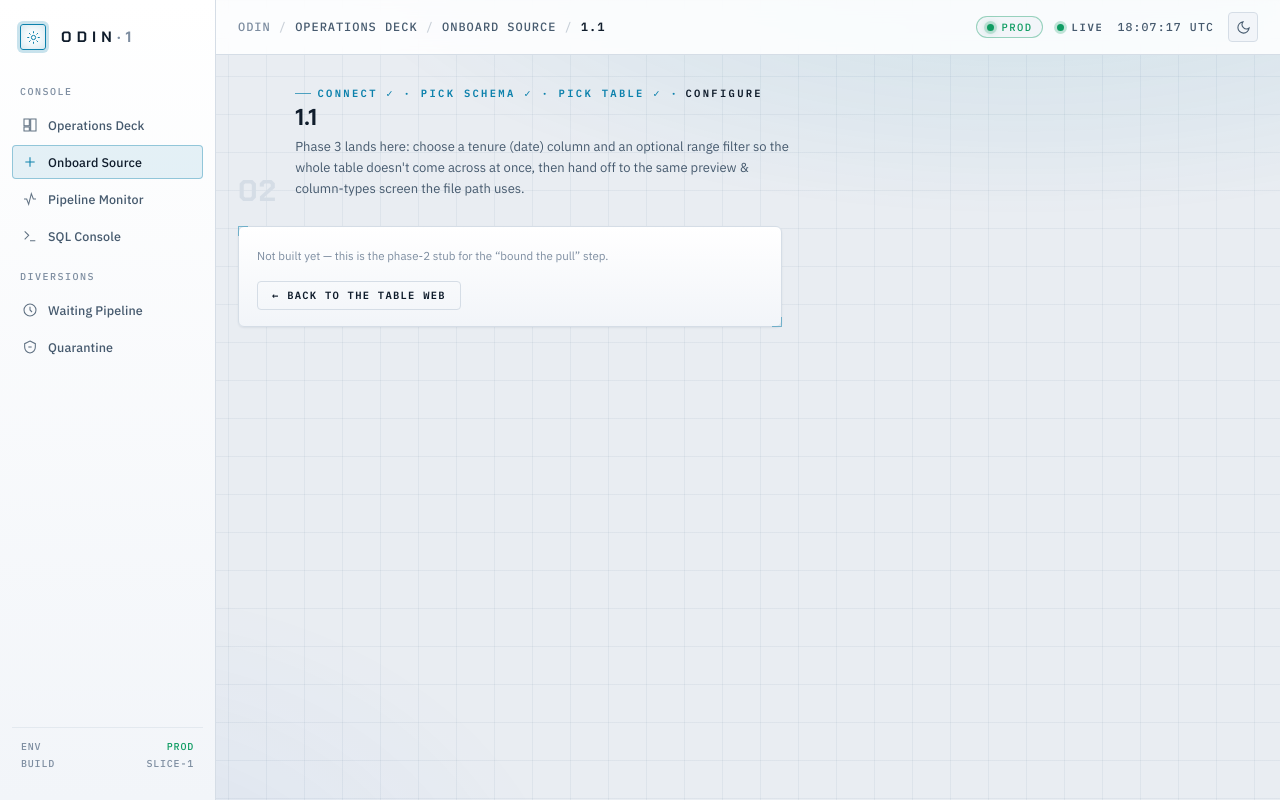
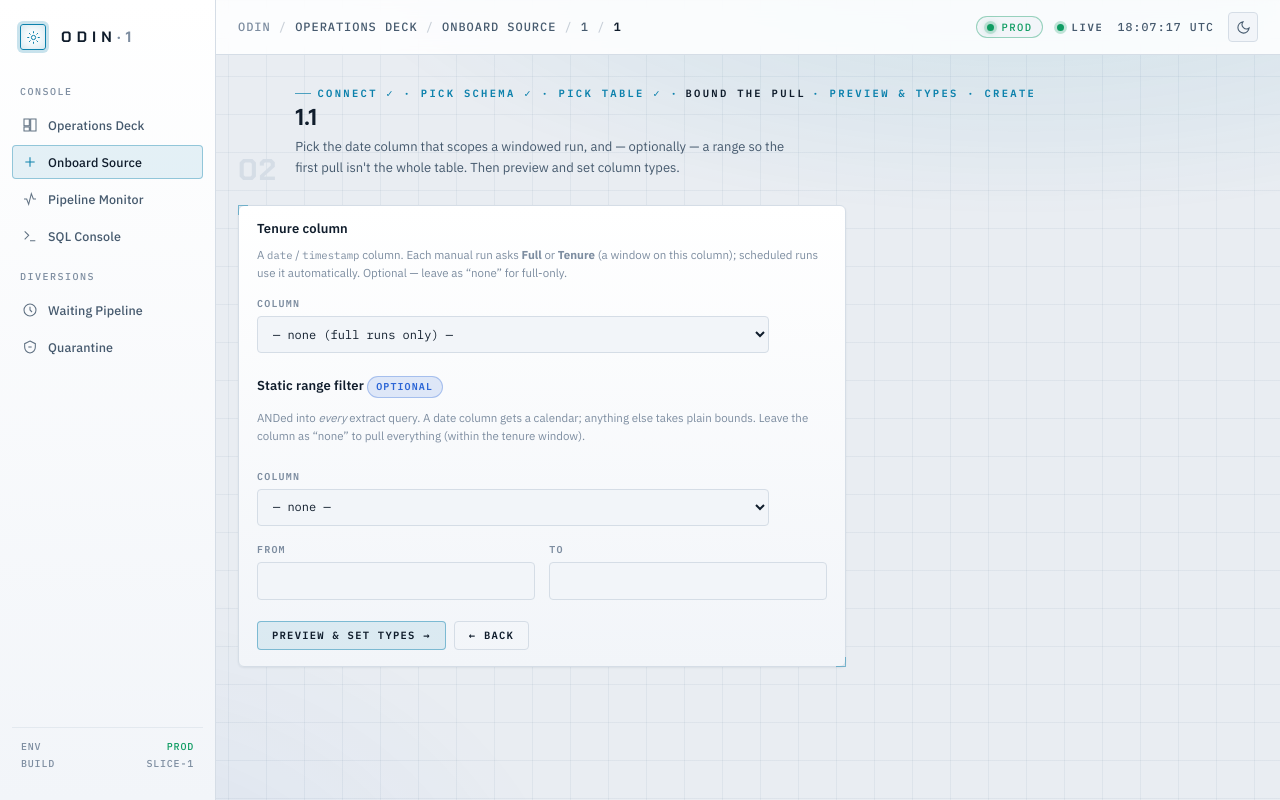
Before and after one commit to muhammadshamyl/odin, a FastAPI app: page /onboard/rdbms/1/1/1/configure in a window 1280 px wide. Run offline with FastAPI, Linux system fonts and the light colour scheme; some libraries are stand-ins or nearby versions.

Commit message:
RDBMS source onboarding — phase 3: bound-the-pull + create
- sql/007_rdbms_registry.sql — registry_rdbms_source sidecar (connection,
  source schema/table, tenure_column, static_filter jsonb; FK + ON DELETE
  CASCADE to registry_tables).
- connectors/rdbms.py — token_for (pg data_type -> odin cast token),
  column_tokens, date_columns, _static_where (safe {column,pg_type,from,to}
  range), sample_rows (dict rows for preview.html, filter applied).
- registry.py — extracted the shared onboard body into _onboard;
  onboard_file_source + onboard_rdbms_source (src_type 'RDBMS', writes the
  sidecar). New reserved-column guard (batch_id / load_date / … / nk) on BOTH
  paths. get_rdbms_source().
- web/app.py — /configure screen (tenure column + optional static range,
  calendar for date columns), POST /preview (LIMIT 200 sample -> existing
  preview.html with types pre-filled from the source), onboard_create branches
  to the RDBMS path via structured hidden fields (no fragile JSON-in-attr).
- templates — rdbms_configure.html (real), preview.html made dual-path.

Verified end-to-end against local Postgres: configure -> preview (types
pre-filled: int/date/boolean) -> create; sidecar + source_type=RDBMS + physical
production table built with real types when the form submits the selects.
Reserved-name and duplicate-target errors re-render the preview. CSV path
regression green.

Next: phase 4 — batched extract to CSV + Full/Tenure run prompt.

Co-Authored-By: Claude Sonnet 5 <noreply@anthropic.com>
Claude-Session: https://claude.ai/code/session_01URjTG3DLY99DhZYxoF8wBm

```diff
--- /dev/null
+++ b/sql/007_rdbms_registry.sql
@@ -0,0 +1,20 @@
+-- Slice 2, phase 3 — per-table RDBMS source metadata, sidecar to registry_tables.
+--
+-- Which stored connection + source schema/table a pipeline pulls from, the date
+-- column used for Full/Tenure runs, and an optional static range filter that is
+-- ANDed into every extract query so a huge table doesn't come across whole.
+
+CREATE TABLE IF NOT EXISTS registry_rdbms_source (
+    source_id      text NOT NULL,
+    table_name     text NOT NULL,
+    connection_id  text NOT NULL REFERENCES secret.rdbms_connection(connection_id),
+    source_schema  text NOT NULL,
+    source_table   text NOT NULL,
+    tenure_column  text,                       -- date/timestamp col for windowed runs
+    static_filter  jsonb,                      -- {column, pg_type, from, to}
+    created_at     timestamptz NOT NULL DEFAULT now(),
+
+    PRIMARY KEY (source_id, table_name),
+    FOREIGN KEY (source_id, table_name)
+        REFERENCES registry_tables(source_id, table_name) ON DELETE CASCADE
+);
--- a/src/odin/web/app.py
+++ b/src/odin/web/app.py
@@ -480,7 +480,6 @@ def onboard_preview(request: Request, f: str):
 @app.post("/onboard/create")
 async def onboard_create(
     request: Request,
-    f: str = Form(...),
     name: str = Form(...),
     table: str = Form(...),
     load_type: str = Form(...),
@@ -488,9 +487,30 @@ async def onboard_create(
     recurrence: str = Form("ONE_TIME"),
     owner: str = Form(""),
     run_now: str = Form(""),
+    f: str = Form(""),
+    rdbms_cid: str = Form(""),
+    rdbms_schema: str = Form(""),
+    rdbms_table: str = Form(""),
+    rdbms_tenure: str = Form(""),
+    rdbms_fcol: str = Form(""),
+    rdbms_fpgtype: str = Form(""),
+    rdbms_ffrom: str = Form(""),
+    rdbms_fto: str = Form(""),
 ):
+    if rdbms_cid:
+        sf = None
+        if rdbms_fcol and (rdbms_ffrom.strip() or rdbms_fto.strip()):
+            sf = {"column": rdbms_fcol, "pg_type": rdbms_fpgtype or "text",
+                  "from": rdbms_ffrom.strip(), "to": rdbms_fto.strip()}
+        return await _onboard_create_rdbms(
+            request, name=name, table=table, load_type=load_type,
+            existence_column=existence_column, recurrence=recurrence, owner=owner,
+            cid=rdbms_cid, schema=rdbms_schema, src_table=rdbms_table,
+            tenure=rdbms_tenure, static_filter=sf,
+        )
+
     path = settings.upload_dir / f
-    if not path.is_file():
+    if not f or not path.is_file():
         return _redirect("/onboard", msg="error: upload not found, try again")
     header = fc.read_header(path)
     fmt = fc.detect_format(path)
@@ -515,6 +535,43 @@ async def onboard_create(
                     file=str(path), triggered_by="onboarding")
         return _redirect(dest, msg="Pipeline created — first run started")
     return _redirect(dest, msg="Pipeline created")
+
+
+async def _onboard_create_rdbms(request, *, name, table, load_type, existence_column,
+                                recurrence, owner, cid, schema, src_table, tenure,
+                                static_filter):
+    if rdbms.connection_meta(cid) is None:
+        return _redirect("/onboard", msg="error: that connection expired — reconnect")
+    try:
+        header = [c["name"] for c in rdbms.columns(cid, schema, src_table)]
+    except rdbms.RdbmsError as exc:
+        return _redirect("/onboard", msg=f"error: {exc}")
+    column_types, required = await _column_types_from_form(request, header)
+    natural_key = await _natural_key_from_form(request, header)
+    try:
+        cfg = registry.onboard_rdbms_source(
+            source_name=name, table_name=table, columns=header,
+            load_type=load_type, existence_check_column=(existence_column or None),
+            load_recurrence=recurrence, owner=(owner or None),
+            column_types=column_types, required=required, natural_key=natural_key,
+            connection_id=cid, source_schema=schema, source_table=src_table,
+            tenure_column=(tenure or None), static_filter=static_filter,
+        )
+    except registry.RegistryError as exc:
+        try:
+            hdr, rows = rdbms.sample_rows(cid, schema, src_table, limit=50,
+                                         static_filter=static_filter)
+        except rdbms.RdbmsError:
+            hdr, rows = header, []
+        return _render(request, "preview.html", error=str(exc),
+                       fmt=f"RDBMS · {schema}.{src_table}", header=hdr, rows=rows,
+                       cast_labels=casts.LABELS,
+                       col_types=rdbms.column_tokens(cid, schema, src_table),
+                       rdbms={"cid": cid, "schema": schema, "table": src_table,
+                              "tenure": tenure, "filter": static_filter})
+
+    return _redirect(f"/t/{cfg.source_id}/{cfg.table_name}",
+                     msg="RDBMS pipeline created — the extract runner lands in phase 4")
 
 
 # --------------------------------------------------------------------------- #
@@ -631,12 +688,51 @@ def onboard_rdbms_peek(request: Request, connection_id: str, schema: str, table:
 @app.get("/onboard/rdbms/{connection_id}/{schema}/{table}/configure",
          response_class=HTMLResponse)
 def onboard_rdbms_configure(request: Request, connection_id: str, schema: str, table: str):
-    """Phase-2 stub — the bound-the-pull screen (tenure column + static filter)
-    and the hand-off into the step-2 preview land here in phase 3."""
+    """Bound-the-pull: pick a tenure (date) column for Full/Tenure runs and an
+    optional static range filter so the whole table doesn't come across."""
     if rdbms.connection_meta(connection_id) is None:
         return _redirect("/onboard", msg="error: that connection expired — reconnect")
+    try:
+        cols = rdbms.columns(connection_id, schema, table)
+    except rdbms.RdbmsError as exc:
+        return _redirect(f"/onboard/rdbms/{connection_id}/{schema}/tables",
+                         msg=f"error: {exc}")
+    for c in cols:
+        c["token"] = rdbms.token_for(c["data_type"])
     return _render(request, "rdbms_configure.html", connection_id=connection_id,
-                   schema=schema, table=table)
+                   schema=schema, table=table, cols=cols,
+                   date_cols=[c["name"] for c in cols if c["token"] in ("date", "timestamptz")])
+
+
+@app.post("/onboard/rdbms/{connection_id}/{schema}/{table}/preview",
+          response_class=HTMLResponse)
+def onboard_rdbms_preview(request: Request, connection_id: str, schema: str, table: str,
+                          tenure_column: str = Form(""),
+                          filter_column: str = Form(""), filter_from: str = Form(""),
+                          filter_to: str = Form("")):
+    if rdbms.connection_meta(connection_id) is None:
+        return _redirect("/onboard", msg="error: that connection expired — reconnect")
+    static_filter = None
+    if filter_column and (filter_from.strip() or filter_to.strip()):
+        toks = rdbms.column_tokens(connection_id, schema, table)
+        static_filter = {
+            "column": filter_column,
+            "pg_type": casts.pg_type(toks.get(filter_column, "text")),
+            "from": filter_from.strip(), "to": filter_to.strip(),
+        }
+    try:
+        header, rows = rdbms.sample_rows(connection_id, schema, table, limit=200,
+                                        static_filter=static_filter)
+    except rdbms.RdbmsError as exc:
+        return _redirect(
+            f"/onboard/rdbms/{connection_id}/{schema}/{table}/configure",
+            msg=f"error: {exc}")
+    return _render(request, "preview.html",
+                   fmt=f"RDBMS · {schema}.{table}", header=header, rows=rows,
+                   cast_labels=casts.LABELS,
+                   col_types=rdbms.column_tokens(connection_id, schema, table),
+                   rdbms={"cid": connection_id, "schema": schema, "table": table,
+                          "tenure": tenure_column, "filter": static_filter})
 
 
 # --------------------------------------------------------------------------- #
--- a/src/odin/web/templates/rdbms_configure.html
+++ b/src/odin/web/templates/rdbms_configure.html
@@ -1,22 +1,59 @@
 {% extends "base.html" %}
-{% block title %}Onboard — configure {{ table }}{% endblock %}
-{% block crumbs %}<a href="/">Operations Deck</a> <span style="opacity:.4">/</span> <a href="/onboard">Onboard Source</a> <span style="opacity:.4">/</span> <b>{{ schema }}.{{ table }}</b>{% endblock %}
+{% block title %}Onboard — bound the pull{% endblock %}
+{% block crumbs %}<a href="/">Operations Deck</a> <span style="opacity:.4">/</span> <a href="/onboard">Onboard Source</a> <span style="opacity:.4">/</span> <a href="/onboard/rdbms/{{ connection_id }}/{{ schema }}/tables">{{ schema }}</a> <span style="opacity:.4">/</span> <b>{{ table }}</b>{% endblock %}
 {% block body %}
 
 <div class="shead">
   <div class="no">02</div>
   <div>
-    <span class="eyebrow">Connect ✓ · pick schema ✓ · pick table ✓ · <b style="color:var(--text)">configure</b></span>
+    <span class="eyebrow">Connect ✓ · pick schema ✓ · pick table ✓ · <b style="color:var(--text)">bound the pull</b> · preview &amp; types · create</span>
     <h1>{{ schema }}.{{ table }}</h1>
-    <p class="sub">Phase 3 lands here: choose a tenure (date) column and an optional range filter so the whole table doesn't come across at once, then hand off to the same preview &amp; column-types screen the file path uses.</p>
+    <p class="sub">Pick the date column that scopes a windowed run, and — optionally — a range so the first pull isn't the whole table. Then preview and set column types.</p>
   </div>
 </div>
 
-<div class="card marked" style="margin-top:16px; max-width:34rem">
-  <p class="hint">Not built yet — this is the phase-2 stub for the “bound the pull” step.</p>
-  <div class="btn-row" style="margin-top:1rem">
-    <a class="btn ghost" href="/onboard/rdbms/{{ connection_id }}/{{ schema }}/tables">&larr; back to the table web</a>
+<form action="/onboard/rdbms/{{ connection_id }}/{{ schema }}/{{ table }}/preview" method="post"
+      class="card marked" style="margin-top:16px; max-width:38rem">
+
+  <div class="card-head"><h2>Tenure column</h2></div>
+  <p class="hint" style="margin-bottom:.6rem">A <span class="mono">date</span> / <span class="mono">timestamp</span> column. Each manual run asks <b>Full</b> or <b>Tenure</b> (a window on this column); scheduled runs use it automatically. Optional — leave as “none” for full-only.</p>
+  <label class="field">Column</label>
+  <select name="tenure_column">
+    <option value="">— none (full runs only) —</option>
+    {% for c in date_cols %}<option value="{{ c }}">{{ c }}</option>{% endfor %}
+  </select>
+
+  <div class="card-head" style="margin-top:1.4rem"><h2>Static range filter <span class="badge info">optional</span></h2></div>
+  <p class="hint" style="margin-bottom:.6rem">ANDed into <em>every</em> extract query. A date column gets a calendar; anything else takes plain bounds. Leave the column as “none” to pull everything (within the tenure window).</p>
+  <div class="grid cols-2" style="gap:.2rem .9rem">
+    <div style="grid-column:1/-1">
+      <label class="field">Column</label>
+      <select name="filter_column" id="fcol">
+        <option value="" data-token="">— none —</option>
+        {% for c in cols %}<option value="{{ c.name }}" data-token="{{ c.token }}">{{ c.name }} · {{ c.data_type }}</option>{% endfor %}
+      </select>
+    </div>
+    <div><label class="field">From</label><input name="filter_from" id="ffrom" autocomplete="off"></div>
+    <div><label class="field">To</label><input name="filter_to" id="fto" autocomplete="off"></div>
   </div>
-</div>
+
+  <div class="btn-row" style="margin-top:1.3rem">
+    <button class="btn primary" type="submit">Preview &amp; set types &rarr;</button>
+    <a class="btn ghost" href="/onboard/rdbms/{{ connection_id }}/{{ schema }}/tables">&larr; back</a>
+  </div>
+</form>
+
+<script>
+(function () {
+  var sel = document.getElementById("fcol");
+  var a = document.getElementById("ffrom"), b = document.getElementById("fto");
+  function sync() {
+    var tok = sel.options[sel.selectedIndex].getAttribute("data-token");
+    var t = (tok === "date") ? "date" : (tok === "timestamptz") ? "datetime-local" : "text";
+    a.type = t; b.type = t;
+  }
+  sel.addEventListener("change", sync); sync();
+})();
+</script>
 
 {% endblock %}
```
Also changed, not shown: claude/BUILD_STATUS.md (+1 -1 lines), src/odin/connectors/rdbms.py (+85 -0 lines), src/odin/registry.py (+111 -8 lines), src/odin/web/templates/preview.html (+14 -1 lines).
